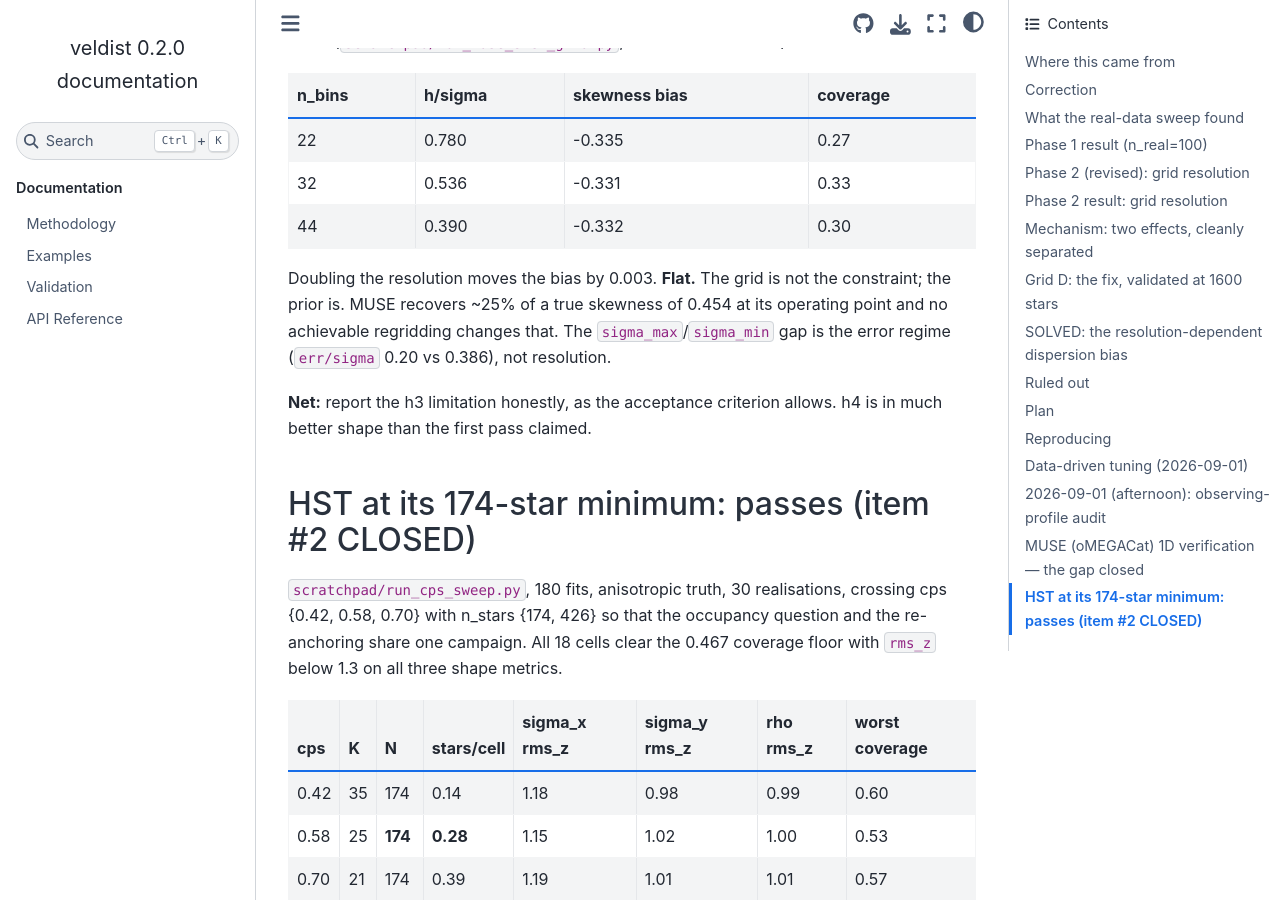
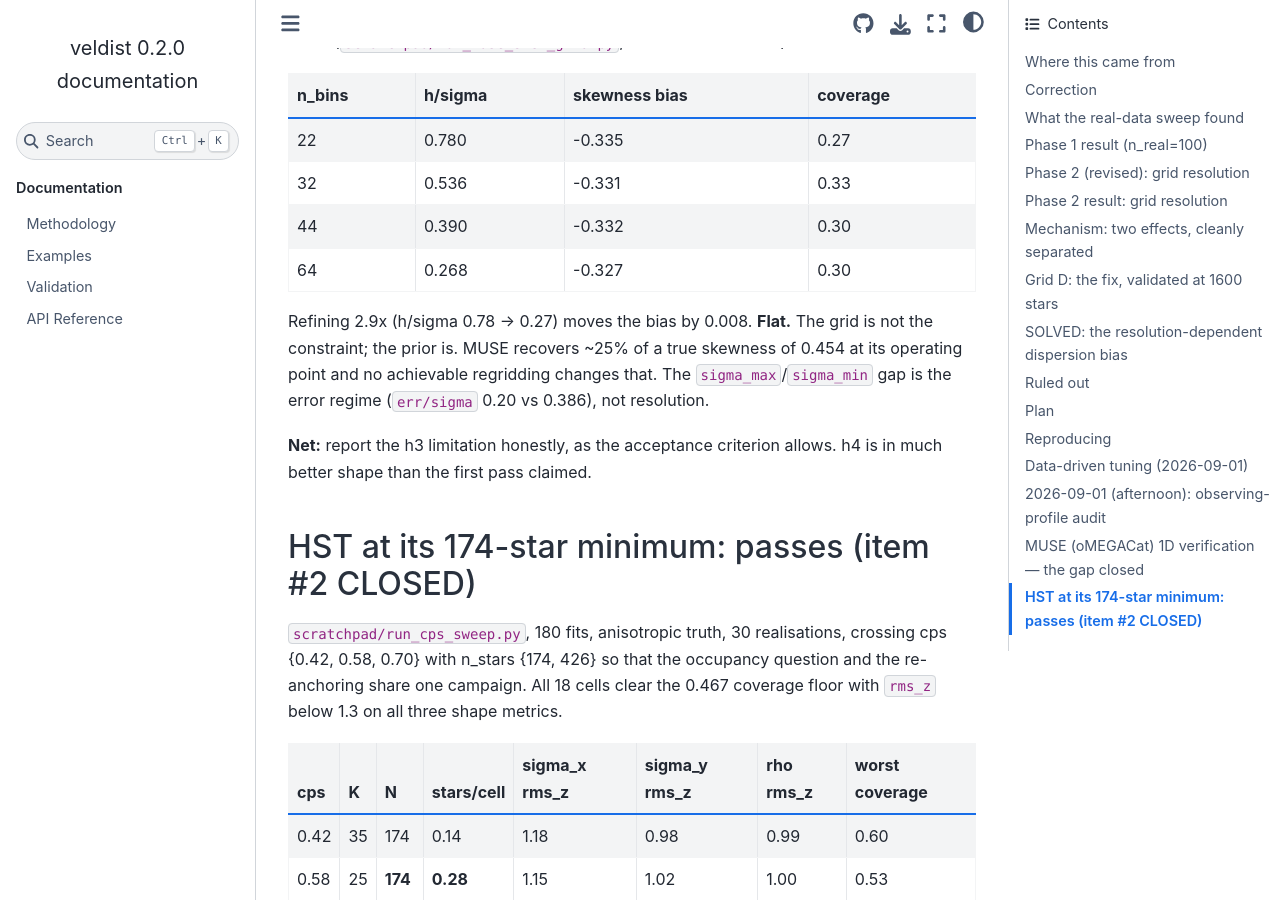
Before and after one commit to pjs902/veldist, a Sphinx documentation site: the page built from docs/handoff-2d-tilt-recovery.md, in a window 1280 px wide and 900 px high, scrolled down 24438 px. Built offline with Sphinx 7.4.7 and the Sphinx Book theme 1.1.4, drawn with Linux system fonts in a browser that asks for light colours.

Commit message:
docs(handoff): close the skewness resolution test at 64 bins
The finest point lands where the first three did: bias -0.327 against
-0.335 at 22 bins, a 2.9x refinement in cell width. Skewness shrinkage is
the prior. sigma is flat too (coverage 0.77 throughout, CI width flat to
three digits), which is what makes the skewness flatness interpretable
rather than a confound -- the refinement genuinely did not change the
information content.

Post-fix kurtosis over the same sweep improves and then saturates
(-0.248 -> -0.218 -> -0.216 -> -0.213), converging by h/sigma ~ 0.5: the
residual discretisation measured analytically earlier, now visible
end-to-end, and already spent at MUSE operating resolution.

Co-Authored-By: Claude Opus 5 <noreply@anthropic.com>

```diff
--- a/docs/handoff-2d-tilt-recovery.md
+++ b/docs/handoff-2d-tilt-recovery.md
@@ -934,8 +934,9 @@ the grid alone (`scratchpad/run_muse_skew_grid.py`, 30 realisations each):
 | 22 | 0.780 | -0.335 | 0.27 |
 | 32 | 0.536 | -0.331 | 0.33 |
 | 44 | 0.390 | -0.332 | 0.30 |
+| 64 | 0.268 | -0.327 | 0.30 |
 
-Doubling the resolution moves the bias by 0.003. **Flat.** The grid is not the
+Refining 2.9x (h/sigma 0.78 -> 0.27) moves the bias by 0.008. **Flat.** The grid is not the
 constraint; the prior is. MUSE recovers ~25% of a true skewness of 0.454 at
 its operating point and no achievable regridding changes that. The
 `sigma_max`/`sigma_min` gap is the error regime (`err/sigma` 0.20 vs 0.386),
```
